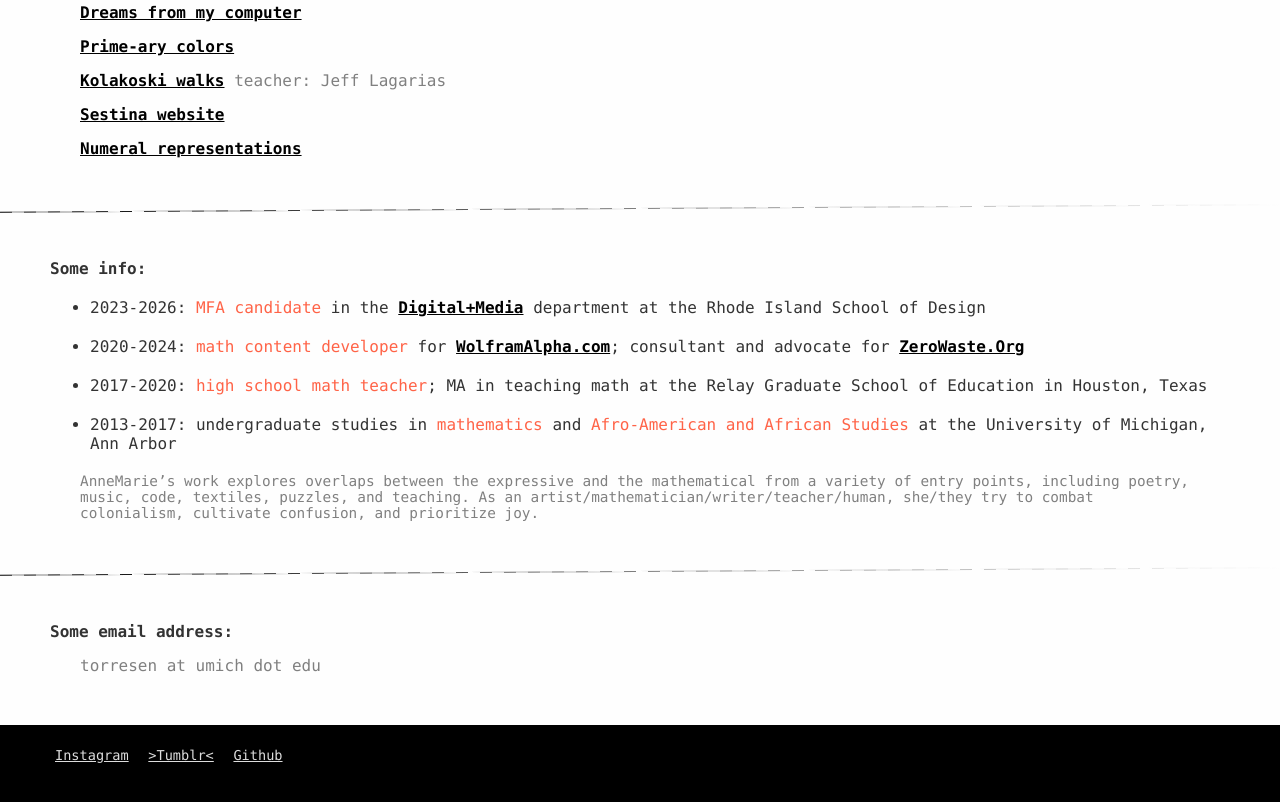
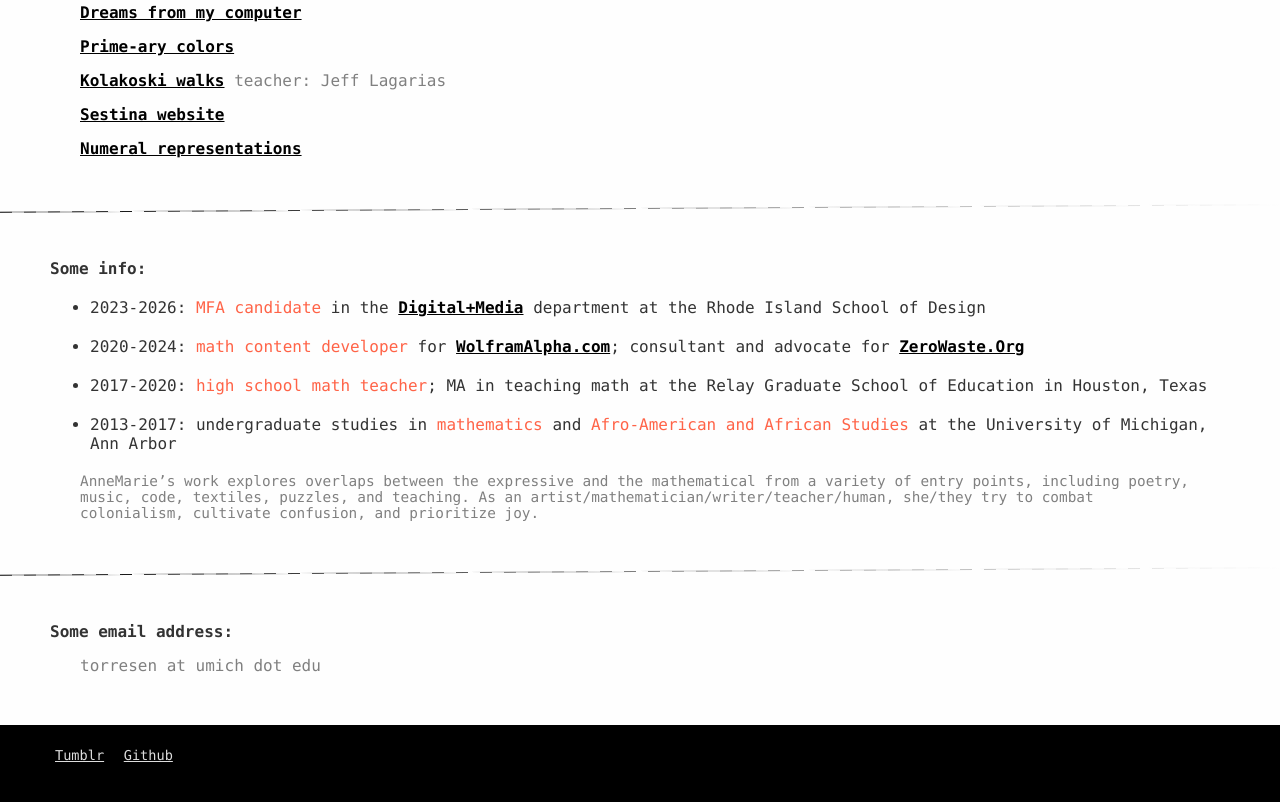
Before and after one commit to atorresen/art, a plain HTML site: page index.html in a window 1280 px wide. Shown: the part 328-1130 px from the top of the page. Drawn offline with Linux system fonts and the light colour scheme.

Commit message:
Remove instagram link

```diff
--- a/index.html
+++ b/index.html
@@ -81,8 +81,7 @@
 
   <div class="footer">
     <p style="padding: 20px 50px 0 20px;">
-      <a class="footerlink" href="https://www.instagram.com/atorresen/" target="_blank" rel="noopener noreferrer">Instagram</a>
-      <a class="footerlink" href="https://atorresen.tumblr.com/" target="_blank" rel="noopener noreferrer">>Tumblr<</a>
+      <a class="footerlink" href="https://atorresen.tumblr.com/" target="_blank" rel="noopener noreferrer">Tumblr</a>
       <a class="footerlink" href="https://github.com/atorresen" target="_blank" rel="noopener noreferrer">Github</a>
     </p>
     <div id="wcb" class="carbonbadge"></div>
```
